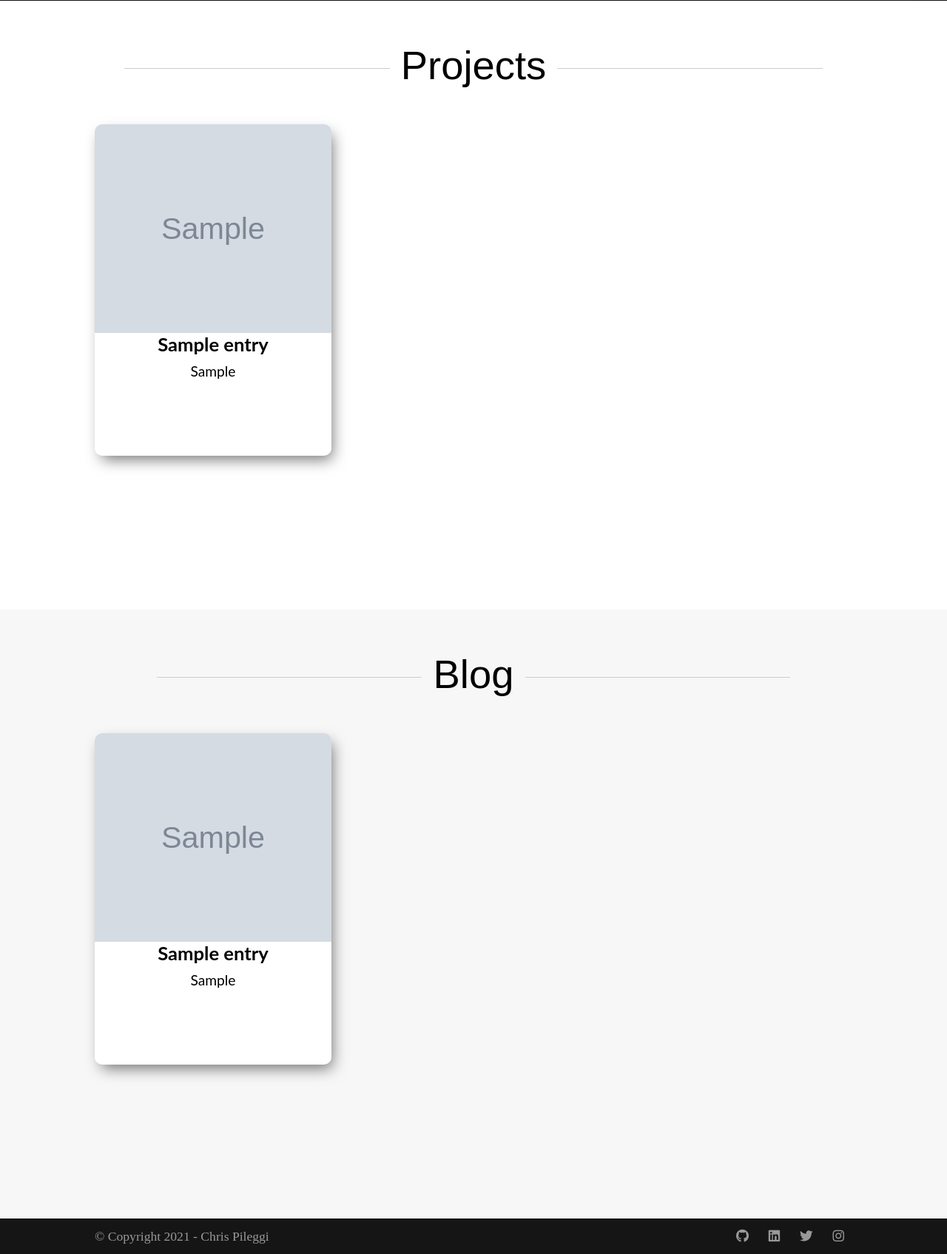
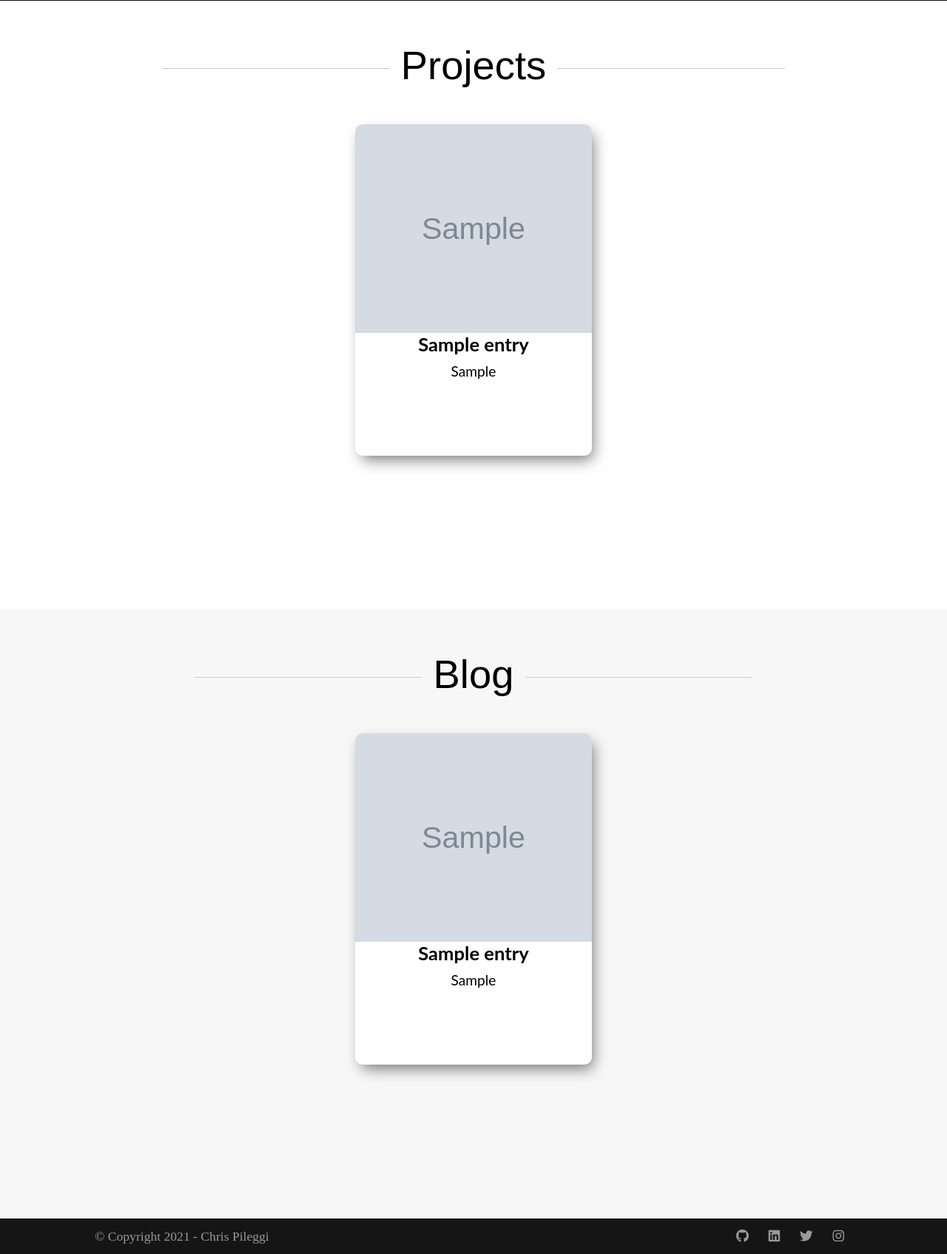
Before and after one commit to cjpileggi/online-portfolio, a PHP site: page / in a window 1280 px wide. Shown: the part 799-2494 px from the top of the page at 74% size. Run offline with PHP 8.4, Linux system fonts and the light colour scheme; tables that the repository leaves empty or names only in its code hold one stand-in row (values such as "Sample post"); grey boxes marked "Sample" are stand-in pictures.

Commit message:
Change flexbox layout

```diff
--- a/blog/entry.php
+++ b/blog/entry.php
@@ -25,7 +25,7 @@ $result = $sth->fetchAll();
 
     <div class="date-time-cont" ><time datetime="<?php echo date_create($result[0]["date"])->format('Y-m-d H:i:s') ?>"><span class="date-time"><?php echo date_create($result[0]["date"])->format('F d, Y'); ?></span></time></div>
     <p class="blurb"><?php echo $result[0]['blurb'] ?></p>
-    <img src="../img/tree1.png" alt="" />
+    <img src="../img/<?php $result[0]['img'] ?>" alt="" />
     <div class="body-contain">
       <?php echo $result[0]['body'] ?>
 </div>
--- a/css/home.css
+++ b/css/home.css
@@ -131,7 +131,7 @@ color: #FFFFFF;
   display: inline-block;
   height: 1px;
   position: relative;
-  width: 35%;
+  width: 30%;
   vertical-align: middle;
 }
 
--- a/index.php
+++ b/index.php
@@ -45,7 +45,7 @@ $result2 = $sth->fetchAll();
     <h2 class="land-sec">
       Projects
     </h2>
-    <div class="item-row">
+    <div class="item-row item-row-last">
       <?php for ($i = 0; $i < count($result); $i++)
       {?>
 
@@ -68,7 +68,7 @@ $result2 = $sth->fetchAll();
   <h2 class="land-sec">
     Blog
   </h2>
-  <div class="item-row">
+  <div class="item-row item-row-last">
     <?php for ($i = 0; $i < count($result2); $i++)
     {?>
 
```
